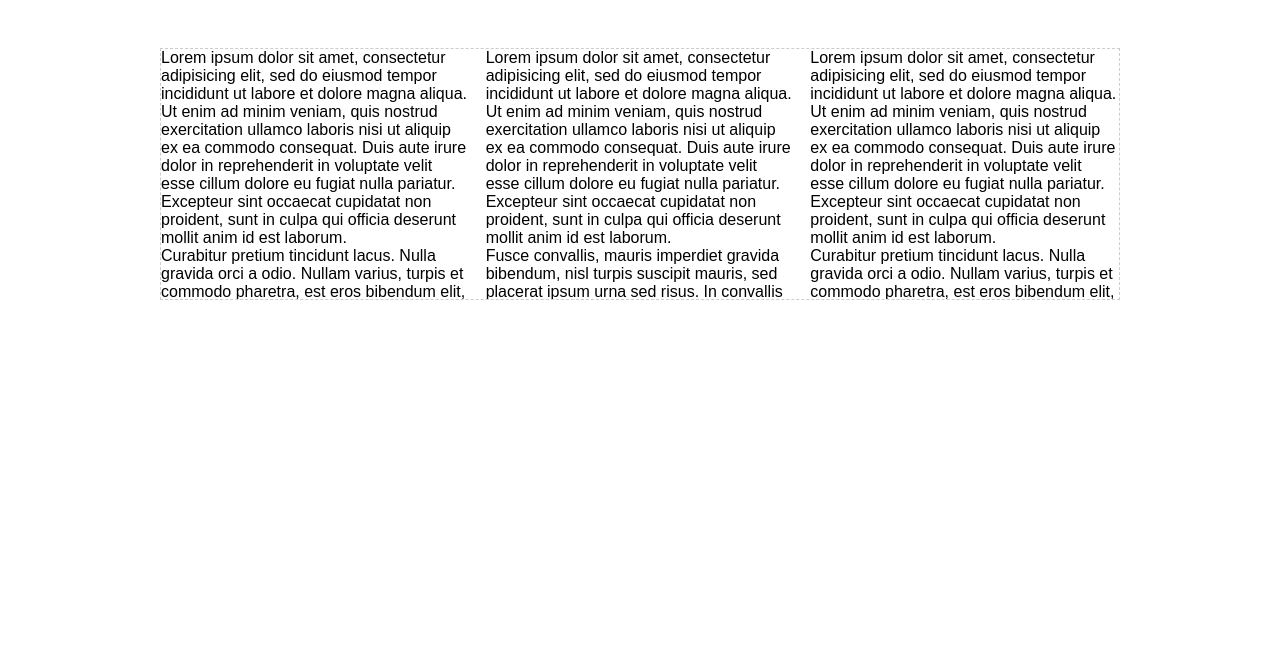
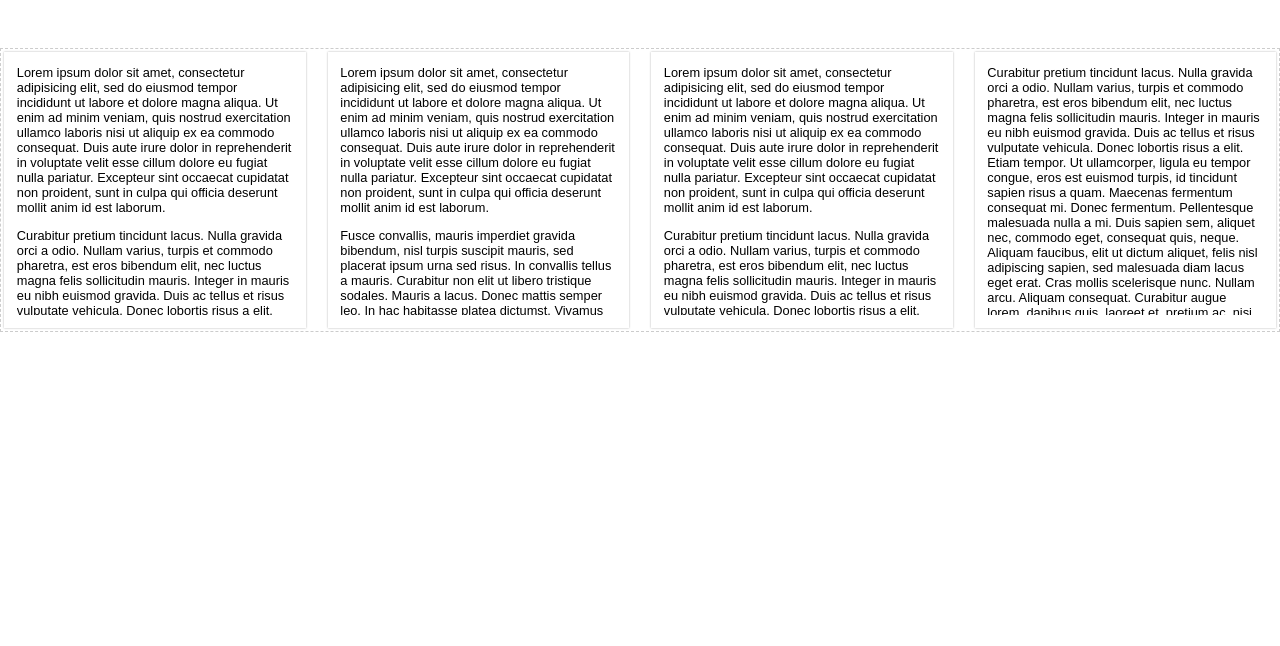
Before and after one commit to DolphRoger/flexiSlider, a plain HTML site: page examples/multiple.html in a window 1280 px wide. Drawn offline with nearby package versions, Linux system fonts and the light colour scheme.

Commit message:
updated setting styles more efficient

```diff
--- a/examples/multiple.css
+++ b/examples/multiple.css
@@ -1,4 +1,6 @@
 *, *:before, *:after { box-sizing:border-box; margin:0; padding:0; font-family: sans-serif; }
-div.multiple { max-width:960px; min-width:320px; border:1px dashed #ccc; margin:3em auto; }
-div.flexi-slides {  max-height:250px; }
-div.mydiv { overflow:hidden; overflow-y:auto; }
+div.multiple { max-width:1280px; min-width:320px; border:1px dashed #ccc; margin:3em auto; }
+div.flexi-slides {   }
+div.my-slide { box-shadow:0 0 2px rgba(0,0,0,0.3); margin:3px; }
+div.text { overflow:hidden; overflow-y:auto; max-height:250px; font-size:0.8em; margin:1em;  }
+p { margin-bottom:1em; }
--- a/examples/multiple.html
+++ b/examples/multiple.html
@@ -9,10 +9,25 @@
     <script src="https://code.jquery.com/jquery-3.2.1.slim.min.js"></script>
     <script src="../src/flexiSlider.js"></script>
     <script>
-      $(function() {
+      $(function () {
         $('div.flexi-slider').flexiSlider({
           layout: [{
+              group: 1,
+              scroll: 1,
+              margin: '1rem'
+            },{
+              width: 480,
+              group: 2,
+              scroll: 1,
+              margin: '0.8rem'
+            },{
+              width: 650,
               group: 3,
+              scroll: 1,
+              margin: '1rem'
+            },{
+              width: 960,
+              group: 4,
               scroll: 1,
               margin: '1rem'
             }]
@@ -25,7 +40,8 @@
       <div class="flexi-slider">
         <div class="flexi-slides">
           <div class="flexi-slide">
-            <div class="mydiv">
+            <div class="my-slide">
+              <div class="text">
                 <p>
                   Lorem ipsum dolor sit amet, consectetur adipisicing elit, sed do eiusmod tempor incididunt ut labore et dolore magna aliqua. Ut enim ad minim veniam, quis nostrud exercitation ullamco laboris nisi ut aliquip ex ea commodo consequat. Duis aute irure dolor in reprehenderit in voluptate velit esse cillum dolore eu fugiat nulla pariatur. Excepteur sint occaecat cupidatat non proident, sunt in culpa qui officia deserunt mollit anim id est laborum.
                 </p>
@@ -33,9 +49,11 @@
                   Curabitur pretium tincidunt lacus. Nulla gravida orci a odio. Nullam varius, turpis et commodo pharetra, est eros bibendum elit, nec luctus magna felis sollicitudin mauris. Integer in mauris eu nibh euismod gravida. Duis ac tellus et risus vulputate vehicula. Donec lobortis risus a elit. Etiam tempor. Ut ullamcorper, ligula eu tempor congue, eros est euismod turpis, id tincidunt sapien risus a quam. Maecenas fermentum consequat mi. Donec fermentum. Pellentesque malesuada nulla a mi. Duis sapien sem, aliquet nec, commodo eget, consequat quis, neque. Aliquam faucibus, elit ut dictum aliquet, felis nisl adipiscing sapien, sed malesuada diam lacus eget erat. Cras mollis scelerisque nunc. Nullam arcu. Aliquam consequat. Curabitur augue lorem, dapibus quis, laoreet et, pretium ac, nisi. Aenean magna nisl, mollis quis, molestie eu, feugiat in, orci. In hac habitasse platea dictumst.
                 </p>
               </div>
+            </div>
           </div><!--single slide container-->
           <div class="flexi-slide">
-            <div class="mydiv">
+            <div class="my-slide">
+              <div class="text">
                 <p>
                   Lorem ipsum dolor sit amet, consectetur adipisicing elit, sed do eiusmod tempor incididunt ut labore et dolore magna aliqua. Ut enim ad minim veniam, quis nostrud exercitation ullamco laboris nisi ut aliquip ex ea commodo consequat. Duis aute irure dolor in reprehenderit in voluptate velit esse cillum dolore eu fugiat nulla pariatur. Excepteur sint occaecat cupidatat non proident, sunt in culpa qui officia deserunt mollit anim id est laborum.
                 </p>
@@ -46,9 +64,11 @@
                   Proin nonummy, lacus eget pulvinar lacinia, pede felis dignissim leo, vitae tristique magna lacus sit amet eros. Nullam ornare. Praesent odio ligula, dapibus sed, tincidunt eget, dictum ac, nibh. Nam quis lacus. Nunc eleifend molestie velit. Morbi lobortis quam eu velit. Donec euismod vestibulum massa. Donec non lectus. Aliquam commodo lacus sit amet nulla. Cras dignissim elit et augue. Nullam non diam. Pellentesque habitant morbi tristique senectus et netus et malesuada fames ac turpis egestas. In hac habitasse platea dictumst. Aenean vestibulum. Sed lobortis elit quis lectus. Nunc sed lacus at augue bibendum dapibus.
                 </p>
               </div>
+            </div>
           </div><!--single slide container-->
           <div class="flexi-slide">
-            <div class="mydiv">
+            <div class="my-slide">
+              <div class="text">
                 <p>
                   Lorem ipsum dolor sit amet, consectetur adipisicing elit, sed do eiusmod tempor incididunt ut labore et dolore magna aliqua. Ut enim ad minim veniam, quis nostrud exercitation ullamco laboris nisi ut aliquip ex ea commodo consequat. Duis aute irure dolor in reprehenderit in voluptate velit esse cillum dolore eu fugiat nulla pariatur. Excepteur sint occaecat cupidatat non proident, sunt in culpa qui officia deserunt mollit anim id est laborum.
                 </p>
@@ -62,9 +82,11 @@
                   Proin nonummy, lacus eget pulvinar lacinia, pede felis dignissim leo, vitae tristique magna lacus sit amet eros. Nullam ornare. Praesent odio ligula, dapibus sed, tincidunt eget, dictum ac, nibh. Nam quis lacus. Nunc eleifend molestie velit. Morbi lobortis quam eu velit. Donec euismod vestibulum massa. Donec non lectus. Aliquam commodo lacus sit amet nulla. Cras dignissim elit et augue. Nullam non diam. Pellentesque habitant morbi tristique senectus et netus et malesuada fames ac turpis egestas. In hac habitasse platea dictumst. Aenean vestibulum. Sed lobortis elit quis lectus. Nunc sed lacus at augue bibendum dapibus.
                 </p>
               </div>
+            </div>
           </div><!--single slide container-->
           <div class="flexi-slide">
-            <div class="mydiv">
+            <div class="my-slide">
+              <div class="text">
                 <p>
                   Curabitur pretium tincidunt lacus. Nulla gravida orci a odio. Nullam varius, turpis et commodo pharetra, est eros bibendum elit, nec luctus magna felis sollicitudin mauris. Integer in mauris eu nibh euismod gravida. Duis ac tellus et risus vulputate vehicula. Donec lobortis risus a elit. Etiam tempor. Ut ullamcorper, ligula eu tempor congue, eros est euismod turpis, id tincidunt sapien risus a quam. Maecenas fermentum consequat mi. Donec fermentum. Pellentesque malesuada nulla a mi. Duis sapien sem, aliquet nec, commodo eget, consequat quis, neque. Aliquam faucibus, elit ut dictum aliquet, felis nisl adipiscing sapien, sed malesuada diam lacus eget erat. Cras mollis scelerisque nunc. Nullam arcu. Aliquam consequat. Curabitur augue lorem, dapibus quis, laoreet et, pretium ac, nisi. Aenean magna nisl, mollis quis, molestie eu, feugiat in, orci. In hac habitasse platea dictumst.
                 </p>
@@ -72,12 +94,15 @@
                   Fusce convallis, mauris imperdiet gravida bibendum, nisl turpis suscipit mauris, sed placerat ipsum urna sed risus. In convallis tellus a mauris. Curabitur non elit ut libero tristique sodales. Mauris a lacus. Donec mattis semper leo. In hac habitasse platea dictumst. Vivamus facilisis diam at odio. Mauris dictum, nisi eget consequat elementum, lacus ligula molestie metus, non feugiat orci magna ac sem. Donec turpis. Donec vitae metus. Morbi tristique neque eu mauris. Quisque gravida ipsum non sapien. Proin turpis lacus, scelerisque vitae, elementum at, lobortis ac, quam. Aliquam dictum eleifend risus. In hac habitasse platea dictumst. Etiam sit amet diam. Suspendisse odio. Suspendisse nunc. In semper bibendum libero.
                 </p>
               </div>
+            </div>
           </div><!--single slide container-->
           <div class="flexi-slide">
-            <div class="mydiv">
+            <div class="my-slide">
+              <div class="text">
                 <p>
                   Lorem ipsum dolor sit amet, consectetur adipisicing elit, sed do eiusmod tempor incididunt ut labore et dolore magna aliqua. Ut enim ad minim veniam, quis nostrud exercitation ullamco laboris nisi ut aliquip ex ea commodo consequat. Duis aute irure dolor in reprehenderit in voluptate velit esse cillum dolore eu fugiat nulla pariatur. Excepteur sint occaecat cupidatat non proident, sunt in culpa qui officia deserunt mollit anim id est laborum.
                 </p>
+              </div>
             </div>
           </div><!--single slide container-->
         </div><!--inner scrolling slides container-->
--- a/src/flexiSlider.css
+++ b/src/flexiSlider.css
@@ -4,8 +4,7 @@
 .flexi-slider *:before { font-family:sans-serif; }
 .flexi-slider { width:100%; display:flex; flex-direction:row; flex-grow:1; position:relative;
                 overflow:hidden; opacity:0; transition: opacity 0.5s ease-out; }
-.flexi-slides { transition: transform 0.5s ease-in-out; width:100%; display:flex; flex-direction:row; }
-.flexi-slides.flexi-resizing { transition: none !important; }
+.flexi-slides { width:100%; display:flex; flex-direction:row; }
 .flexi-slide { flex:1 0 100%; width:100%; display:flex;  }
 .flexi-slider nav { position:absolute; bottom:0; left:0; right:0; top:0; display:flex; overflow:hidden; pointer-events:none; }
 .flexi-slider nav b { background:transparent; flex-basis:10%; cursor:pointer;
--- a/src/flexiSlider.js
+++ b/src/flexiSlider.js
@@ -45,7 +45,6 @@
   let Vars = {
     container: null, //outer container
     $container: null, //outer container (jquery)
-    containerId: null, //id for the container - if there is none, it will be generated
     containerWidth: null, //current outer container width
     $slides: null, //slides container
     $slide: null, //collection of slides
@@ -60,6 +59,10 @@
     slideLayout: {}, //the current slide layout set. consists of "group", "scroll" and "margin"
     slideLayouts: [], //array of settings for optionally responsive slides layout
     slideLayoutsIndex: -1, //last index of (responsive) layout set
+    sliderStyle: null,
+    slidesStyle: null,
+    slideStyle: null,
+    styleSheet: null,
     clickTimer: null, //timerid for debouncing clicks on the navigation
     resizeTimer: null, //timerid for debouncing resize events
     resizeEvents: 'resize.flexi orientationchange.flexi' //resize events bound to window when
@@ -75,10 +78,30 @@
     initialize: function (element, settings) {
       this.$container = element;
       this.container = element[0];
-      this.log(element[0], settings);
+      if (!this.container.id) {
+        this.container.id = 'fs-' + Math.random().toString(36).substr(2, 10);
+      }
+      this.initStyles(settings);
       this.set(settings);
       this.log(this);
       return this;
+    },
+
+    initStyles: function(settings) {
+      var style = document.createElement('style');
+      style.appendChild(document.createTextNode(''));
+      document.head.appendChild(style);
+      this.styleSheet = style.sheet;
+      var ruleIndex = 0;
+      $.map({
+        slider: '',
+        slides: settings.slides,
+        slide: settings.slide
+      }, (function(prop, key) {
+        this.styleSheet.insertRule('#' + this.container.id + ' ' + prop + ' { }', ruleIndex);
+        this[key+'Style'] = this.styleSheet.cssRules[ruleIndex++].style;
+      }).bind(this));
+      this.slidesStyle.transition = 'transform 0.5s ease-in-out';
     },
     /**
      * Set an option value
@@ -159,14 +182,10 @@
         calc = '(' + calc + ' - ' + ((this.slideMargin / this.slideGroup) * (this.slideGroup - 1)) + this.slideMarginUnit + ')';
       }
       this.slideWidthCalc = calc; //store for later reuse
-      var slideCSS = {
-        flex: '0 0 calc(' + calc + ')', //use calculated widths not pixels for better fit and less need to update the DOM
-        margin: '0 ' + (this.slideMargin / 2) + this.slideMarginUnit //add margin to slides
-      };
-      this.log('setting slides CSS', 'flex:', slideCSS.flex, 'margin:', slideCSS.margin);
-      this.$slide.css(slideCSS); //assign new css styles to slides
+      this.slideStyle.flex = '0 0 calc(' + calc + ')'; //use calculated widths not pixels for better fit and less need to update the DOM
+      this.slideStyle.margin = '0 ' + (this.slideMargin / 2) + this.slideMarginUnit; //add margin to slides
       this.updatePosition(false); //update the transformation of the slides container according to current position - without animation
-      this.$container.css({opacity: 1}); //show the slider with animation after load for nicer loading behavior
+      this.sliderStyle.opacity = 1; //show the slider with animation after load for nicer loading behavior
     },
     updateResize: function () {
       if ((this.containerWidth = this.container.offsetWidth) > 0) { //store current width, but do not update slides when the container has no width (like display:none) to avoid flicker
@@ -199,21 +218,19 @@
       } else { //at the beginning and no margin: left position is 0
         calc += '0';
       }
-      var styles = {//new slides container styles
-        transform: 'translate3d(' + calc + '),0,0)' //translation by shifting calculated to the left
-      };
+      var slidesTransform = 'translate3d(' + calc + '),0,0)'; //new slides container styles
       if (animate === false) { //set styles with transform transition disabled
         //force the browser to repaint after setting the resizing class
         //using setTimeout with small timeout, otherwise it is always animated
-        this.$slides.addClass('flexi-resizing'); //disable transitions on container with css class
+        this.slidesStyle.transition = 'none'; //disable transitions on container with css class
         window.setTimeout((function () { //repaint
-          this.$slides.css(styles); //set new slides position
+          this.slidesStyle.transform = slidesTransform;  //translation by shifting calculated to the left
           window.setTimeout((function () { //repaint
-            this.$slides.removeClass('flexi-resizing'); //re-enable transitions on container
-          }).bind(this), 42);
-        }).bind(this), 42);
+            this.slidesStyle.transition = this.get('scrollTransition'); //re-enable transitions on container
+          }).bind(this), 142);
+        }).bind(this), 142);
       } else { //set styles with transform transition enabled
-        this.$slides.css(styles); //set styles animated
+        this.slidesStyle.transform = slidesTransform; //set styles animated
       }
     }
   };
@@ -314,6 +331,9 @@
         }
         this.slidePos = 0;
       },
+      scrollTransition: function(value) {
+        this.slidesStyle.transition = value.new;
+      },
       navigationTemplate: function (value) {
         if (!this.$navigation || value.old !== value.new) {
           if (this.$navigation) {
@@ -368,13 +388,19 @@
     log: function () {} //empty debug function, will be overriden with Debug::log when debug=true
   };
 
+  /**
+   * Debug object, extends slider when debug = true
+   */
   let Debug = {
+    /**
+     * Log a message to console and apply all arguments
+     */
     log: function () {
-      if (window.console && console.log) {
-        var args = Array.prototype.slice.call(arguments, 0);
-        args.unshift(':: ' + (new Error()).stack.split("\n")[1].split('@')[0] + '()');
-        args.unshift('flexiSlider');
-        console.log.apply(console, args);
+      if (window.console && console.log) { //ensure console is available
+        var args = Array.prototype.slice.call(arguments, 0); //convert arguments to array
+        args.unshift(':: ' + (new Error()).stack.split("\n")[1].split('@')[0] + '()'); //log calling function name
+        args.unshift('flexiSlider'); //add custom caption to spot debug output
+        console.log.apply(console, args); //apply to native console log method
       }
     }
   };
@@ -390,7 +416,7 @@
   //defaults for settings which can be changed after initializaition by calling $(..).flexiSlider('name of setting', value)
   let RuntimeDefaults = {
     debug: true,
-    clickDebounceTimeout: 250,
+    clickDebounceTimeout: 250, //ms to debounce the clicks on the navigation
     layout: [
       {//standard layout with no width set is mandatory
         group: 1, //how many slides to show at once
@@ -398,9 +424,10 @@
         margin: 0 //margin bewtween the slides (1em, 10px, 5.5%, ...). Defaults to px when it is a number without unit.
       }
     ],
-    resizeDebounceTimeout: 100,
-    watchElementInterval: 100,
-    watchElementResize: false
+    scrollTransition: '0.5s ease-in-out',
+    resizeDebounceTimeout: 100, //ms to debounce the resize event
+    watchElementInterval: 100, //ms in between the ticks to check for container resize, when watchElementResize=true
+    watchElementResize: false //
   };
 
 })(jQuery);
```
Lines whose indentation alone changed are shown as unchanged.
